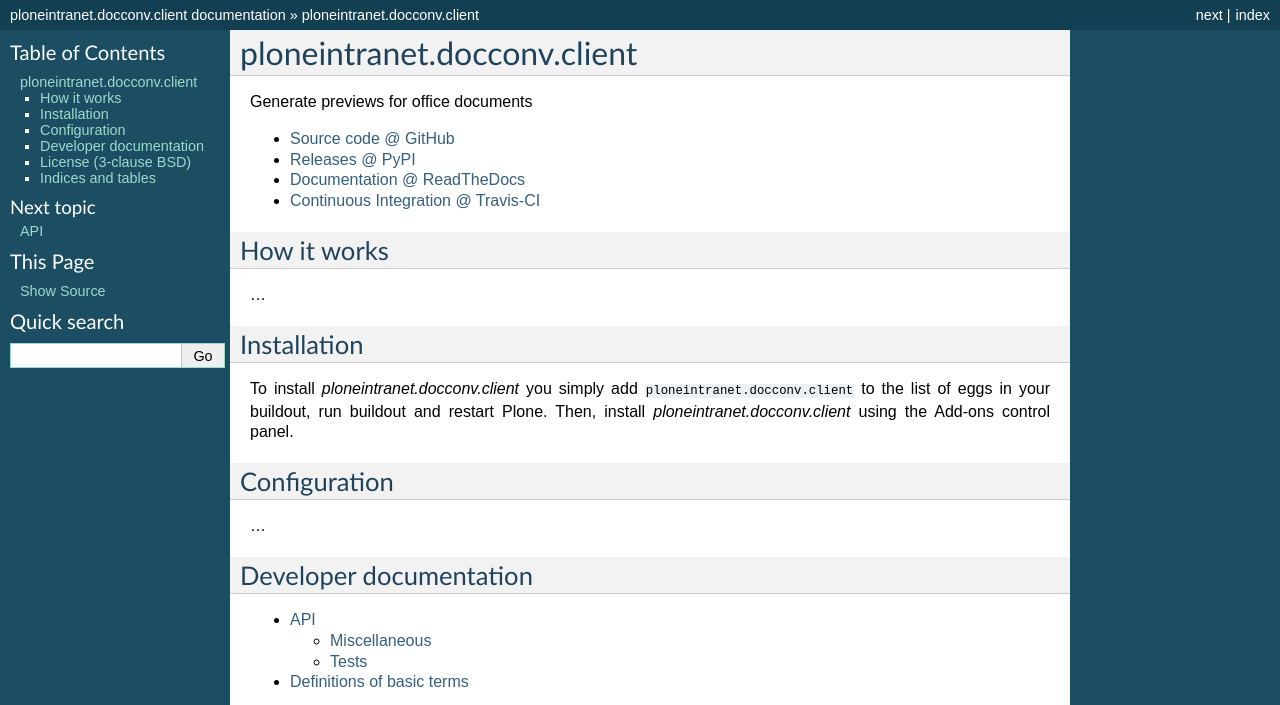
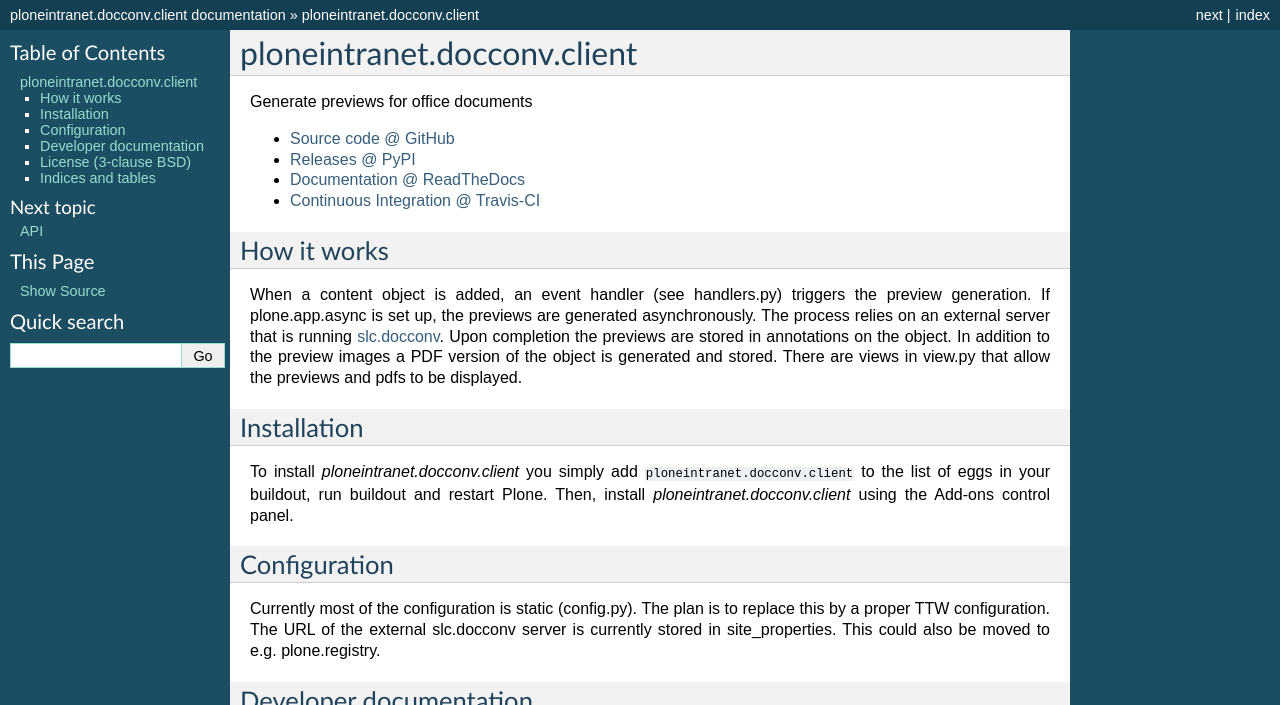
Before and after one commit to ploneintranet/ploneintranet.docconv.client, a Sphinx documentation site: the page built from docs/index.rst, in a window 1280 px wide and 900 px high, cut to the strip 0-705 px from the top of the window. Built offline with Sphinx 7.4.7, drawn with Linux system fonts in a browser that asks for light colours.

Commit message:
improved docs

```diff
--- a/README.rst
+++ b/README.rst
@@ -1,6 +1,6 @@
-====================
+============================
 ploneintranet.docconv.client
-====================
+============================
 
 Generate previews for office documents
 
@@ -12,7 +12,7 @@
 How it works
 ============
 
-...
+When a content object is added, an event handler (see handlers.py) triggers the preview generation. If plone.app.async is set up, the previews are generated asynchronously. The process relies on an external server that is running `slc.docconv <https://github.com/syslabcom/slc.docconv>`_. Upon completion the previews are stored in annotations on the object. In addition to the preview images a PDF version of the object is generated and stored. There are views in view.py that allow the previews and pdfs to be displayed.
 
 
 Installation
@@ -26,4 +26,4 @@
 Configuration
 =============
 
-...
+Currently most of the configuration is static (config.py). The plan is to replace this by a proper TTW configuration. The URL of the external slc.docconv server is currently stored in site_properties. This could also be moved to e.g. plone.registry.
```
Also changed, not shown: docs/api.rst (+17 -2 lines), 1 other file.
